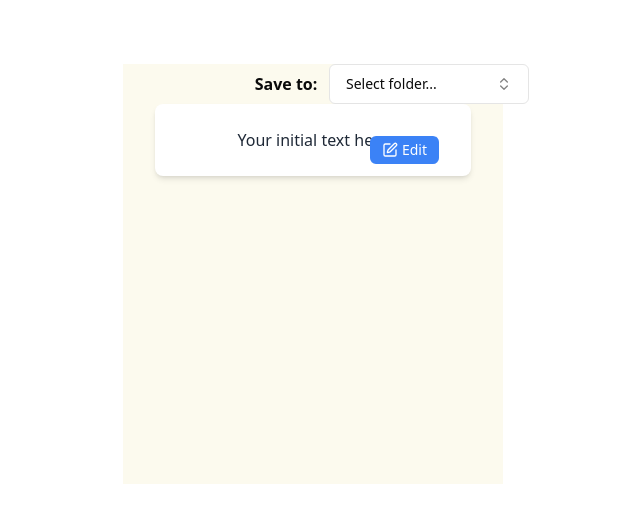
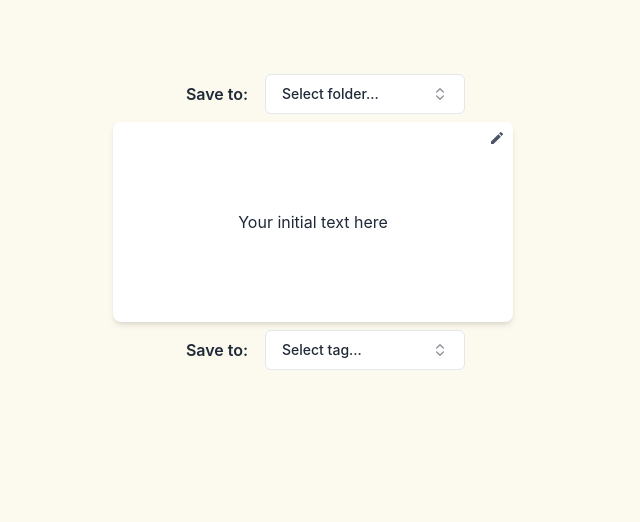
Before and after one commit to lewiskyron/Yank, a React (Vite) app in the folder yank_extension/: page / in a window 1280 px wide. Shown: the top 522 px of the page, without its empty margins (327-967 px from the left). Built offline with nearby package versions, Linux system fonts and the light colour scheme.

Commit message:
UI refactor

```diff
--- a/yank_extension/package.json
+++ b/yank_extension/package.json
@@ -22,6 +22,7 @@
 		"lucide-react": "^0.446.0",
 		"react": "^18.2.0",
 		"react-dom": "^18.2.0",
+		"react-icons": "^5.3.0",
 		"tailwind-merge": "^2.5.2",
 		"tailwindcss-animate": "^1.0.7"
 	},
--- a/yank_extension/src/App.css
+++ b/yank_extension/src/App.css
@@ -4,3 +4,10 @@
 	padding: 2rem;
 	text-align: center;
 }
+
+html,
+body {
+	height: 100%;
+	margin: 0;
+	padding: 0;
+}
--- a/yank_extension/src/App.tsx
+++ b/yank_extension/src/App.tsx
@@ -2,13 +2,17 @@ import "./App.css";
 import "./index.css";
 import { Folders } from "./Mycomponents/Folders";
 import EditablePreview from "./Mycomponents/EditablePreview";
+import { Tags } from "./Mycomponents/tags.tsx";
 
 function App() {
 	return (
 		<>
-			<div className="bg-skin-fill container mx-auto h-[420px] w-[380px]">
-				<Folders />
-				<EditablePreview initialText="Your initial text here" />
+			<div className="container mx-auto flex h-[380px] w-[380px] items-center justify-center rounded-lg">
+				<div className="flex flex-col">
+					<Folders />
+					<EditablePreview initialText="Your initial text here" />
+					<Tags />
+				</div>
 			</div>
 		</>
 	);
--- a/yank_extension/src/Mycomponents/EditablePreview.tsx
+++ b/yank_extension/src/Mycomponents/EditablePreview.tsx
@@ -1,5 +1,7 @@
 import React, { useState, ChangeEvent } from "react";
-import { Edit, Save } from "lucide-react";
+import { Save } from "lucide-react";
+import { MdModeEditOutline } from "react-icons/md";
+
 import { Textarea } from "@/components/ui/textarea";
 
 interface EditablePreviewProps {
@@ -24,7 +26,7 @@ const EditablePreview: React.FC<EditablePreviewProps> = ({ initialText }) => {
 	};
 
 	return (
-		<div className="relative mx-auto max-w-xl rounded-lg bg-white p-6 shadow-md">
+		<div className="relative mx-auto flex h-[200px] w-[400px] justify-center rounded-lg bg-white p-6 shadow-md">
 			{isEditing ? (
 				<div className="flex flex-col">
 					<div className="flex items-center justify-between">
@@ -40,15 +42,12 @@ const EditablePreview: React.FC<EditablePreviewProps> = ({ initialText }) => {
 					<Textarea value={text} onChange={handleTextChange} className="mt-3" />
 				</div>
 			) : (
-				<div className="relative">
-					<button
+				<div className="flex items-center justify-between">
+					<p className="whitespace-pre-wrap text-gray-800">{text}</p>
+					<MdModeEditOutline
 						onClick={handleEditClick}
-						className="absolute right-0 top-0 mr-2 mt-2 flex items-center rounded-md bg-blue-500 px-3 py-1 text-sm text-white hover:bg-blue-600 focus:outline-none focus:ring-2 focus:ring-blue-500"
-					>
-						<Edit className="mr-1 h-4 w-4" />
-						Edit
-					</button>
-					<p className="whitespace-pre-wrap text-gray-800">{text}</p>
+						className="absolute right-0 top-0 mr-2 mt-2 cursor-pointer text-gray-600 hover:text-blue-500"
+					/>
 				</div>
 			)}
 		</div>
--- a/yank_extension/src/Mycomponents/Folders.tsx
+++ b/yank_extension/src/Mycomponents/Folders.tsx
@@ -51,7 +51,7 @@ export function Folders(): JSX.Element {
 	const [value, setValue] = React.useState("");
 
 	return (
-		<div className="ms-8 mt-8 grid grid-cols-2">
+		<div className="mb-2 mr-24 grid grid-cols-2">
 			<p className="text-md ml-14 mt-2 font-semibold">Save to:</p>
 			<Popover open={open} onOpenChange={setOpen}>
 				<PopoverTrigger asChild>
@@ -59,7 +59,7 @@ export function Folders(): JSX.Element {
 						variant="outline"
 						role="combobox"
 						aria-expanded={open}
-						className="w-[200px] justify-between"
+						className="w-[200px] justify-between bg-white"
 					>
 						{value
 							? frameworks.find((framework) => framework.value === value)?.label
@@ -67,7 +67,7 @@ export function Folders(): JSX.Element {
 						<ChevronsUpDown className="ml-2 h-4 w-4 shrink-0 opacity-50" />
 					</Button>
 				</PopoverTrigger>
-				<PopoverContent className="w-[200px] p-0">
+				<PopoverContent className="w-[200px] bg-white p-0">
 					<Command>
 						<CommandInput placeholder="Search framework..." />
 						<CommandList>
--- a/yank_extension/src/Mycomponents/tags.tsx
+++ b/yank_extension/src/Mycomponents/tags.tsx
@@ -0,0 +1,101 @@
+"use client";
+
+import * as React from "react";
+import { Check, ChevronsUpDown } from "lucide-react";
+
+import { cn } from "@/lib/utils";
+import { Button } from "@/components/ui/button";
+import {
+	Command,
+	CommandEmpty,
+	CommandGroup,
+	CommandInput,
+	CommandItem,
+	CommandList,
+} from "@/components/ui/command";
+import {
+	Popover,
+	PopoverContent,
+	PopoverTrigger,
+} from "@/components/ui/popover";
+
+interface Framework {
+	value: string;
+	label: string;
+}
+const frameworks: Framework[] = [
+	{
+		value: "next.js",
+		label: "Next.js",
+	},
+	{
+		value: "sveltekit",
+		label: "SvelteKit",
+	},
+	{
+		value: "nuxt.js",
+		label: "Nuxt.js",
+	},
+	{
+		value: "remix",
+		label: "Remix",
+	},
+	{
+		value: "astro",
+		label: "Astro",
+	},
+];
+
+export function Tags(): JSX.Element {
+	const [open, setOpen] = React.useState(false);
+	const [value, setValue] = React.useState("");
+
+	return (
+		<div className="mr-24 mt-2 grid grid-cols-2">
+			<p className="text-md ml-14 mt-2 font-semibold">Save to:</p>
+			<Popover open={open} onOpenChange={setOpen}>
+				<PopoverTrigger asChild>
+					<Button
+						variant="outline"
+						role="combobox"
+						aria-expanded={open}
+						className="w-[200px] justify-between bg-white"
+					>
+						{value
+							? frameworks.find((framework) => framework.value === value)?.label
+							: "Select tag..."}
+						<ChevronsUpDown className="ml-2 h-4 w-4 shrink-0 opacity-50" />
+					</Button>
+				</PopoverTrigger>
+				<PopoverContent className="w-[200px] bg-white p-0">
+					<Command>
+						<CommandInput placeholder="Search framework..." />
+						<CommandList>
+							<CommandEmpty>No framework found.</CommandEmpty>
+							<CommandGroup>
+								{frameworks.map((framework) => (
+									<CommandItem
+										key={framework.value}
+										value={framework.value}
+										onSelect={(currentValue) => {
+											setValue(currentValue === value ? "" : currentValue);
+											setOpen(false);
+										}}
+									>
+										<Check
+											className={cn(
+												"mr-2 h-4 w-4",
+												value === framework.value ? "opacity-100" : "opacity-0",
+											)}
+										/>
+										{framework.label}
+									</CommandItem>
+								))}
+							</CommandGroup>
+						</CommandList>
+					</Command>
+				</PopoverContent>
+			</Popover>
+		</div>
+	);
+}
--- a/yank_extension/src/index.css
+++ b/yank_extension/src/index.css
@@ -3,91 +3,33 @@
 @tailwind utilities;
 
 @layer base {
+	/* Define the core color palette as CSS variables for easy reuse */
 	:root {
-		--background: 0 0% 100%;
-		--foreground: 0 0% 3.9%;
-		--color-fill: #fcfaee;
-
-		--card: 0 0% 100%;
-		--card-foreground: 0 0% 3.9%;
-
-		--popover: 0 0% 100%;
-		--popover-foreground: 0 0% 3.9%;
-
-		--primary: 0 0% 9%;
-		--primary-foreground: 0 0% 98%;
-
-		--secondary: 0 0% 96.1%;
-		--secondary-foreground: 0 0% 9%;
-
-		--muted: 0 0% 96.1%;
-		--muted-foreground: 0 0% 45.1%;
-
-		--accent: 0 0% 96.1%;
-		--accent-foreground: 0 0% 9%;
-
-		--destructive: 0 84.2% 60.2%;
-		--destructive-foreground: 0 0% 98%;
-
-		--border: 0 0% 89.8%;
-		--input: 0 0% 89.8%;
-		--ring: 0 0% 3.9%;
-
-		--radius: 0.5rem;
-		--custom-max-width: 100%;
-		--custom-max-height: 100vh;
-		--chart-1: 12 76% 61%;
-		--chart-2: 173 58% 39%;
-		--chart-3: 197 37% 24%;
-		--chart-4: 43 74% 66%;
-		--chart-5: 27 87% 67%;
+		--background: #f9fafb; /* Matches the background color in the Tailwind config */
+		--foreground: #1f2937; /* Matches the text color (foreground) */
+		--primary: #1d4ed8; /* Primary blue color */
+		--secondary: #64748b; /* Secondary grey color */
+		--border: #e5e7eb; /* Light border color */
+		--radius: 0.5rem; /* Default border radius */
 	}
 
-	.dark {
-		--background: 0 0% 3.9%;
-		--foreground: 0 0% 98%;
+	/* Global base styles */
+	* {
+		@apply border-border; /* Apply a light border to all elements */
+	}
 
-		--card: 0 0% 3.9%;
-		--card-foreground: 0 0% 98%;
+	/* Body settings */
+	body {
+		@apply bg-background text-foreground; /* Set the background and text color */
+		font-family: "Inter", sans-serif; /* Ensure the font family is set globally */
+	}
 
-		--popover: 0 0% 3.9%;
-		--popover-foreground: 0 0% 98%;
-
-		--primary: 0 0% 98%;
-		--primary-foreground: 0 0% 9%;
-
-		--secondary: 0 0% 14.9%;
-		--secondary-foreground: 0 0% 98%;
-
-		--muted: 0 0% 14.9%;
-		--muted-foreground: 0 0% 63.9%;
-
-		--accent: 0 0% 14.9%;
-		--accent-foreground: 0 0% 98%;
-
-		--destructive: 0 62.8% 30.6%;
-		--destructive-foreground: 0 0% 98%;
-
-		--border: 0 0% 14.9%;
-		--input: 0 0% 14.9%;
-		--ring: 0 0% 83.1%;
-		--chart-1: 220 70% 50%;
-		--chart-2: 160 60% 45%;
-		--chart-3: 30 80% 55%;
-		--chart-4: 280 65% 60%;
-		--chart-5: 340 75% 55%;
+	/* Ensure the HTML and body have full width and height */
+	html,
+	body {
+		max-width: 100%;
+		max-height: 100vh;
+		margin: 0;
+		padding: 0;
 	}
 }
-
-@layer base {
-	* {
-		@apply border-border;
-	}
-	body {
-		@apply bg-background text-foreground;
-	}
-	html {
-		max-width: var(--custom-max-width);
-		max-height: var(--custom-max-height);
-	}
-}
--- a/yank_extension/tailwind.config.js
+++ b/yank_extension/tailwind.config.js
@@ -1,97 +1,35 @@
 /** @type {import('tailwindcss').Config} */
 module.exports = {
-	darkMode: ["class"],
 	content: [
 		"./pages/**/*.{ts,tsx}",
 		"./components/**/*.{ts,tsx}",
 		"./app/**/*.{ts,tsx}",
 		"./src/**/*.{ts,tsx}",
 	],
-	prefix: "",
 	theme: {
+		// Container settings for centering content and setting padding
 		container: {
-			center: "true",
-			padding: "2rem",
-			screens: {
-				"2xl": "1400px",
-			},
+			center: true,
+			padding: "1rem", // Adds 1rem padding around the container
 		},
 		extend: {
-			backgroundColor: {
-				skin: {
-					fill: "var(--color-fill)",
-				},
+			// Custom colors for your project
+			colors: {
+				primary: "#1D4ED8", // Blue for primary elements like buttons
+				secondary: "#64748B", // Muted grey for secondary elements
+				background: "#FCFAEE", // Light grey for background
+				foreground: "#1F2937", // Dark color for text
+				border: "#E5E7EB", // Light border color
 			},
-			colors: {
-				border: "hsl(var(--border))",
-				input: "hsl(var(--input))",
-				ring: "hsl(var(--ring))",
-				background: "hsl(var(--background))",
-				foreground: "hsl(var(--foreground))",
-				primary: {
-					DEFAULT: "hsl(var(--primary))",
-					foreground: "hsl(var(--primary-foreground))",
-				},
-				secondary: {
-					DEFAULT: "hsl(var(--secondary))",
-					foreground: "hsl(var(--secondary-foreground))",
-				},
-				destructive: {
-					DEFAULT: "hsl(var(--destructive))",
-					foreground: "hsl(var(--destructive-foreground))",
-				},
-				muted: {
-					DEFAULT: "hsl(var(--muted))",
-					foreground: "hsl(var(--muted-foreground))",
-				},
-				accent: {
-					DEFAULT: "hsl(var(--accent))",
-					foreground: "hsl(var(--accent-foreground))",
-				},
-				popover: {
-					DEFAULT: "hsl(var(--popover))",
-					foreground: "hsl(var(--popover-foreground))",
-				},
-				card: {
-					DEFAULT: "hsl(var(--card))",
-					foreground: "hsl(var(--card-foreground))",
-				},
-				chart: {
-					1: "hsl(var(--chart-1))",
-					2: "hsl(var(--chart-2))",
-					3: "hsl(var(--chart-3))",
-					4: "hsl(var(--chart-4))",
-					5: "hsl(var(--chart-5))",
-				},
+			// Custom font family
+			fontFamily: {
+				sans: ["Inter", "sans-serif"], // Default sans-serif font
 			},
+			// Custom border radius for rounded elements
 			borderRadius: {
-				lg: "var(--radius)",
-				md: "calc(var(--radius) - 2px)",
-				sm: "calc(var(--radius) - 4px)",
-			},
-			keyframes: {
-				"accordion-down": {
-					from: {
-						height: "0",
-					},
-					to: {
-						height: "var(--radix-accordion-content-height)",
-					},
-				},
-				"accordion-up": {
-					from: {
-						height: "var(--radix-accordion-content-height)",
-					},
-					to: {
-						height: "0",
-					},
-				},
-			},
-			animation: {
-				"accordion-down": "accordion-down 0.2s ease-out",
-				"accordion-up": "accordion-up 0.2s ease-out",
+				DEFAULT: "0.5rem", // Default border radius (8px)
 			},
 		},
 	},
-	plugins: [require("tailwindcss-animate")],
+	plugins: [], // You can add any additional Tailwind plugins here
 };
```
Also changed, not shown: 1 other file (tests, documents, lock files or other folders).
